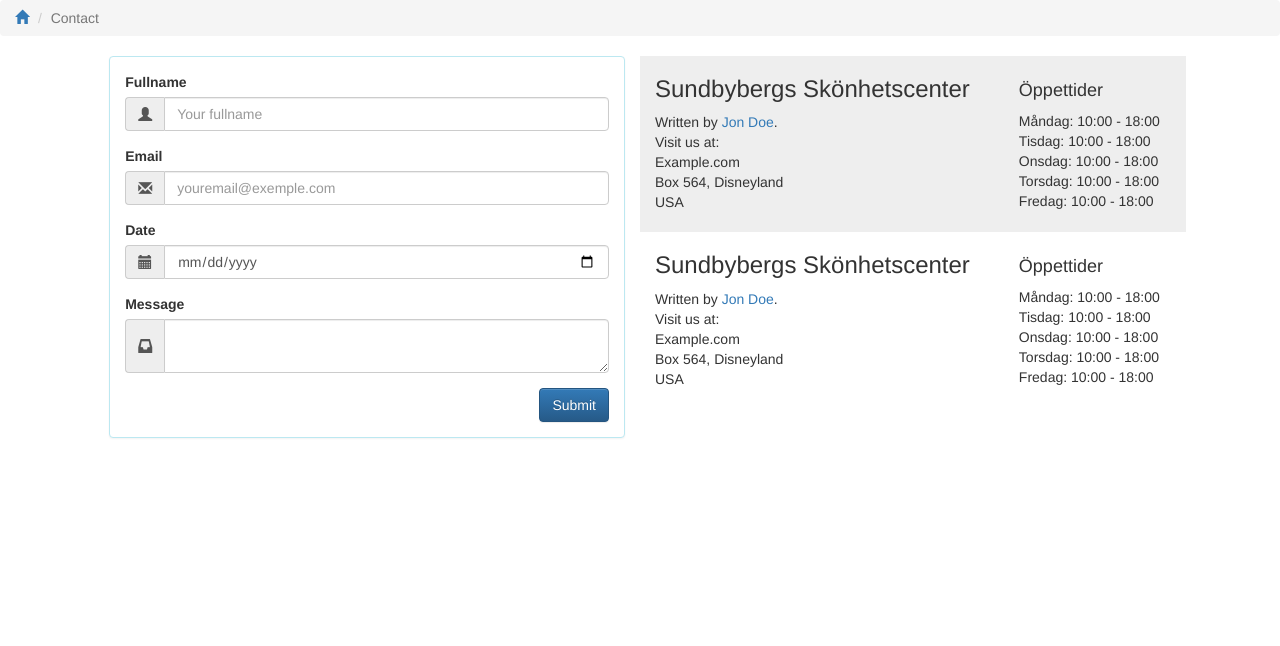
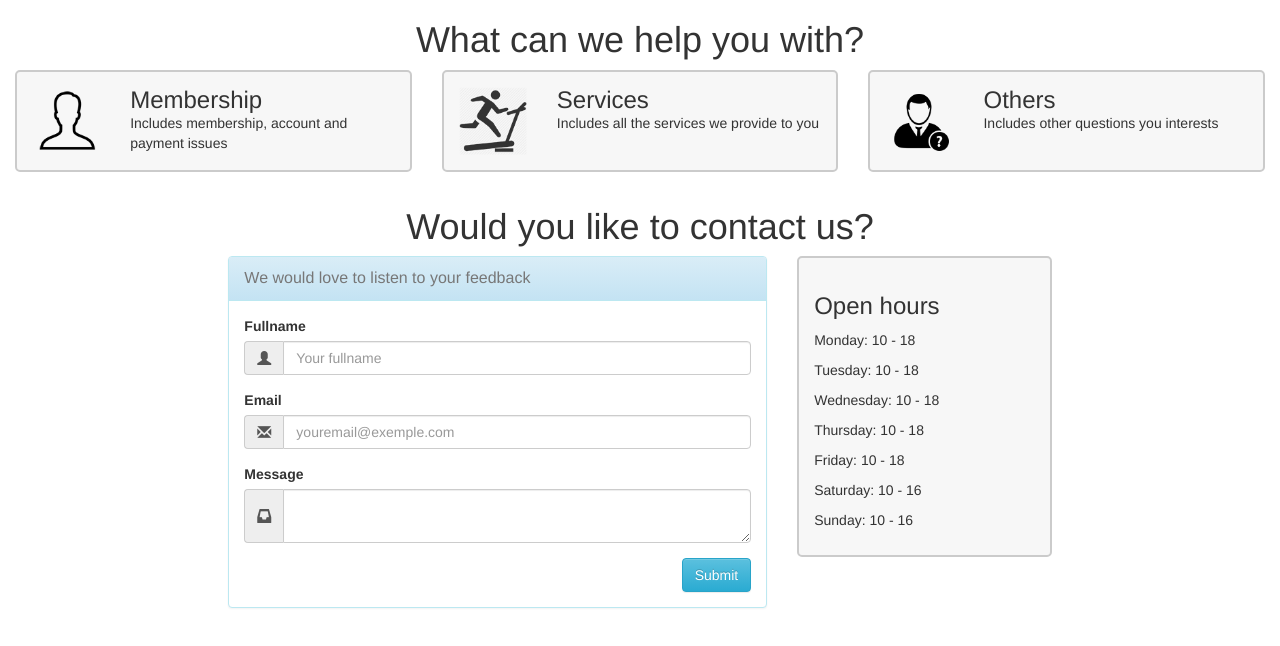
Before and after one commit to nguyenkhois/groupproject-bootstrap, a plain HTML site: page khoi/contact.html in a window 1280 px wide. Drawn offline with Linux system fonts and the light colour scheme.

Commit message:
Improved contact.html and added wireframe for contact page

```diff
--- a/khoi/contact.html
+++ b/khoi/contact.html
@@ -10,23 +10,83 @@
     <script src="js/jquery-3.2.1.min.js"></script>
     <script src="js/bootstrap.min.js"></script>
 
-    <link rel="stylesheet" href="css/custom.css">
+    <link rel="stylesheet" href="css/k-custom.css">
 </head>
 <body>
 
 <main>
-    <!-- Breadcrumb -->
-    <ol class="breadcrumb">
-        <li><a href="index.html"><span class="glyphicon glyphicon-home"></span></a></li>
-        <li class="active">Contact</li>
-    </ol>
+    <div id="container" class="container-fluid">
+        <div class="row text-center">
+            <h1>What can we help you with?</h1>
+        </div>
+        <div class="row">
+            <div class="col-xs-12 col-sm-4 spacing-bottom-15">
+                <div class="container-fluid box box-default">
+                    <div class="row">
+                        <div class="hidden-xs col-sm-3">
+                            <img src="images/icon-user.png" alt="Membership" class="img-responsive">
+                        </div>
+                        <div class="col-xs-12 col-sm-9 box-content">
+                            <h3>Membership</h3>
+                            <p>Includes membership, account and payment issues</p>
+                        </div>
+                    </div>
+                </div>
+            </div>
+            <div class="col-xs-12 col-sm-4 spacing-bottom-15">
+                <div class="container-fluid box box-default">
+                    <div class="row">
+                        <div class="hidden-xs col-sm-3">
+                            <img src="images/icon-gym.png" alt="Services" class="img-responsive">
+                        </div>
+                        <div class="col-xs-12 col-sm-9 box-content">
+                            <h3>Services</h3>
+                            <p>Includes all the services we provide to you</p>
+                        </div>
+                    </div>
+                </div>
+            </div>
+            <div class="col-xs-12 col-sm-4 spacing-bottom-15">
+                <div class="container-fluid box box-default">
+                    <div class="row">
+                        <div class="hidden-xs col-sm-3">
+                            <img src="images/icon-others.png" alt="Others" class="img-responsive">
+                        </div>
+                        <div class="col-xs-12 col-sm-9 box-content">
+                            <h3>Others</h3>
+                            <p>Includes other questions you interests</p>
+                        </div>
+                    </div>
+                </div>
+            </div>
+        </div>
 
+        <div class="row text-center">
+            <h1>Would you like to contact us?</h1>
+        </div>
         <div class="row">
-        <div class="col-xs-12 col-sm-10 col-sm-offset-1">
+            <div class="col-xs-12 col-md-10 col-md-offset-1 col-lg-8 col-lg-offset-2">
                 <div class="row">
-                <div class="col-xs-12 col-sm-6">
-                    <!-- Contact form -->
+                    <div class="col-xs-12 col-sm-4 col-sm-push-8 spacing-bottom-15">
+                        <div class="box box-default">
+                            <h3>Open hours</h3>
+
+                            <p>Monday: 10 - 18</p>
+                            <p>Tuesday: 10 - 18</p>
+                            <p>Wednesday: 10 - 18</p>
+                            <p>Thursday: 10 - 18</p>
+                            <p>Friday: 10 - 18</p>
+                            <p>Saturday: 10 - 16</p>
+                            <p>Sunday: 10 - 16</p>
+                        </div>
+                    </div>
+                    <div class="col-xs-12 col-sm-8 col-sm-pull-4">
                         <div class="panel panel-info">
+                            <div class="panel-heading">
+                                <div class="panel-title">
+                                    <span class="text-muted">We would love to listen to your feedback</span>
+                                </div>
+                            </div>
                             <div class="panel-body">
                                 <form>
                                     <div class="form-group">
@@ -44,14 +104,6 @@
                                         </div>
                                     </div>
                                     <div class="form-group">
-                                    <label for="date">Date</label>
-                                    <div class="input-group">
-                                        <span class="input-group-addon"><i class="glyphicon glyphicon-calendar"></i></span>
-                                        <input type="date" id="date" class="form-control" placeholder="Date" required>
-                                    </div>
-
-                                </div>
-                                <div class="form-group">
                                         <label for="message">Message</label>
                                         <div class="input-group">
                                             <span class="input-group-addon"><i class="glyphicon glyphicon-inbox"></i></span>
@@ -59,60 +111,16 @@
                                         </div>
                                     </div>
                                     <div class="form-group">
-                                    <button id="btnSubmit" class="btn btn-primary pull-right">Submit</button>
+                                        <button id="btnSubmit" class="btn btn-info pull-right">Submit</button>
                                     </div>
                                 </form>
                             </div>
                         </div>
                     </div>
-                <div class="col-xs-12 col-sm-6">
-                    <!-- Open hours -->
-                    <div class="row background-default">
-                        <div class="col-xs-12 col-sm-8 ">
-                            <h3>Sundbybergs Skönhetscenter</h3>
-                            <address>
-                                Written by <a href="mailto:webmaster@example.com">Jon Doe</a>.<br>
-                                Visit us at:<br>
-                                Example.com<br>
-                                Box 564, Disneyland<br>
-                                USA
-                            </address>
-                        </div>
-                        <div class="col-xs-12 col-sm-4 spacing-in-top-15">
-                            <h4>Öppettider</h4>
-                            Måndag: 10:00 - 18:00
-                            Tisdag: 10:00 - 18:00
-                            Onsdag: 10:00 - 18:00
-                            Torsdag: 10:00 - 18:00
-                            Fredag: 10:00 - 18:00
-                        </div>
-                    </div>
-                    <div class="row">
-                        <div class="col-xs-12 col-sm-8">
-                            <h3>Sundbybergs Skönhetscenter</h3>
-                            <address>
-                                Written by <a href="mailto:webmaster@example.com">Jon Doe</a>.<br>
-                                Visit us at:<br>
-                                Example.com<br>
-                                Box 564, Disneyland<br>
-                                USA
-                            </address>
-                        </div>
-                        <div class="col-xs-12 col-sm-4 spacing-in-top-15">
-                            <h4>Öppettider</h4>
-                            Måndag: 10:00 - 18:00
-                            Tisdag: 10:00 - 18:00
-                            Onsdag: 10:00 - 18:00
-                            Torsdag: 10:00 - 18:00
-                            Fredag: 10:00 - 18:00
                 </div>
             </div>
         </div>
     </div>
-
-        </div>
-    </div>
 </main>
-
 </body>
 </html>
--- a/khoi/css/custom.css
+++ b/khoi/css/k-custom.css
@@ -1,8 +1,16 @@
 /* Test purpose */
-.test-background-color{background:#2b669a;}
+.test-background-color-1{background:#2b669a;}
 .test-background-color-2{background:#9d9d9d;}
 
+
+
 /* Custom widths */
+.container-fluid-custom {
+    padding-right: 0px;
+    padding-left: 0px;
+    margin-right: auto;
+    margin-left: auto;
+}
 .container-full-width{margin: 0;padding: 0;width: 100%;}
 .full-width{width: 100%;}
 
@@ -36,3 +44,14 @@
     border: 2px solid #e7e7e7;
     border-radius: 5px;
 }
+
+.box{width: 100%;padding: 15px;margin:0;position: relative;}
+.box-default{
+    background: #f7f7f7;
+    border: 2px solid #cbcbcb;
+    border-radius: 5px;
+}
+/* Clear Bootstrap style on these tags: p, h3 when we use this component */
+.box-content>h3, .box-content>p{
+    margin: 0;
+}
```
Also changed, not shown: khoi/images/icon-gym.png (added), khoi/images/icon-others.png (added), khoi/images/icon-user.png (added), khoi/images/temp/88093-200.png (added), khoi/images/temp/fitness-icon-png-exercise-fitness-gym-1.png (added), khoi/images/temp/user1600.png (added), 1 other file. Lines whose indentation alone changed are shown as unchanged.
